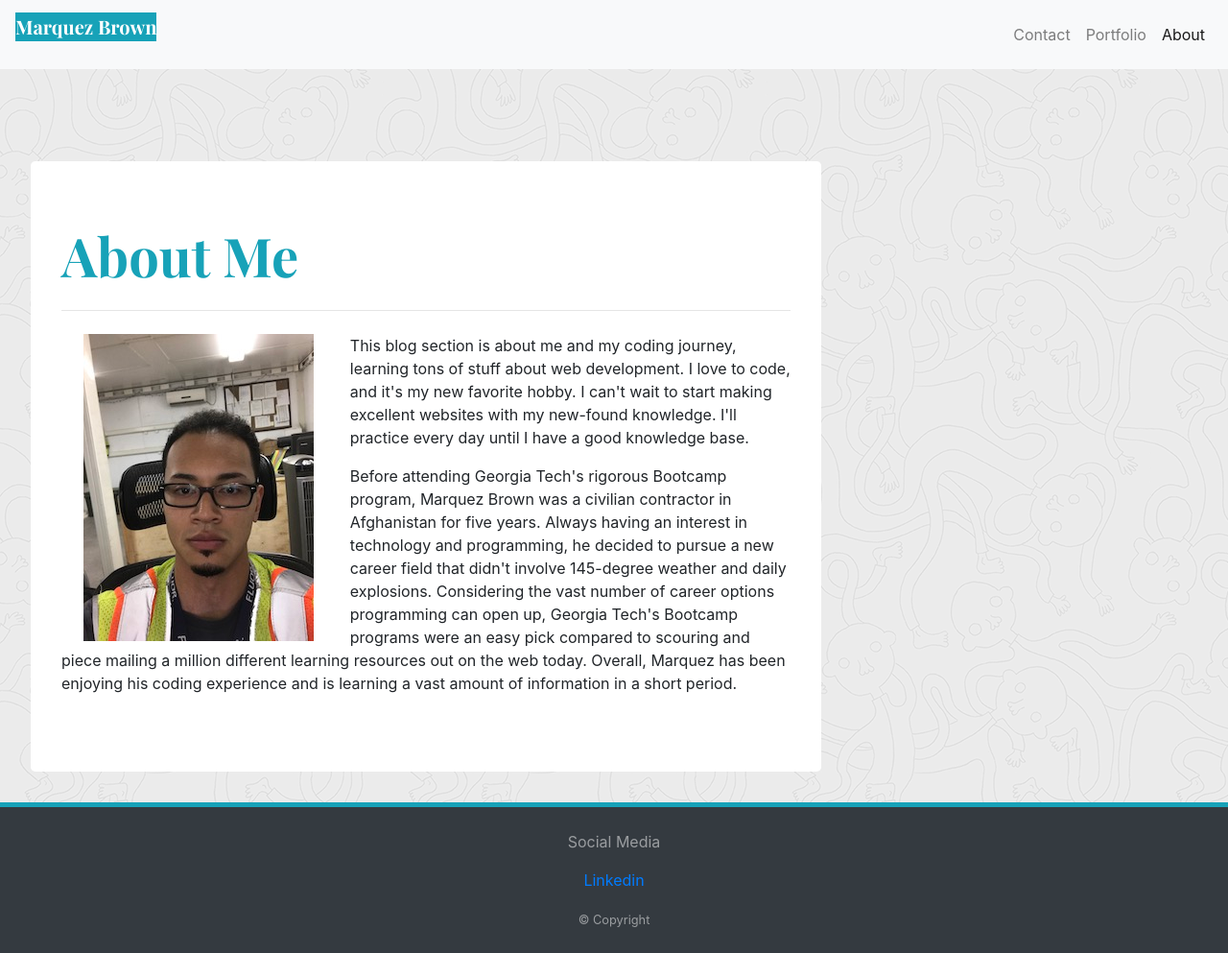
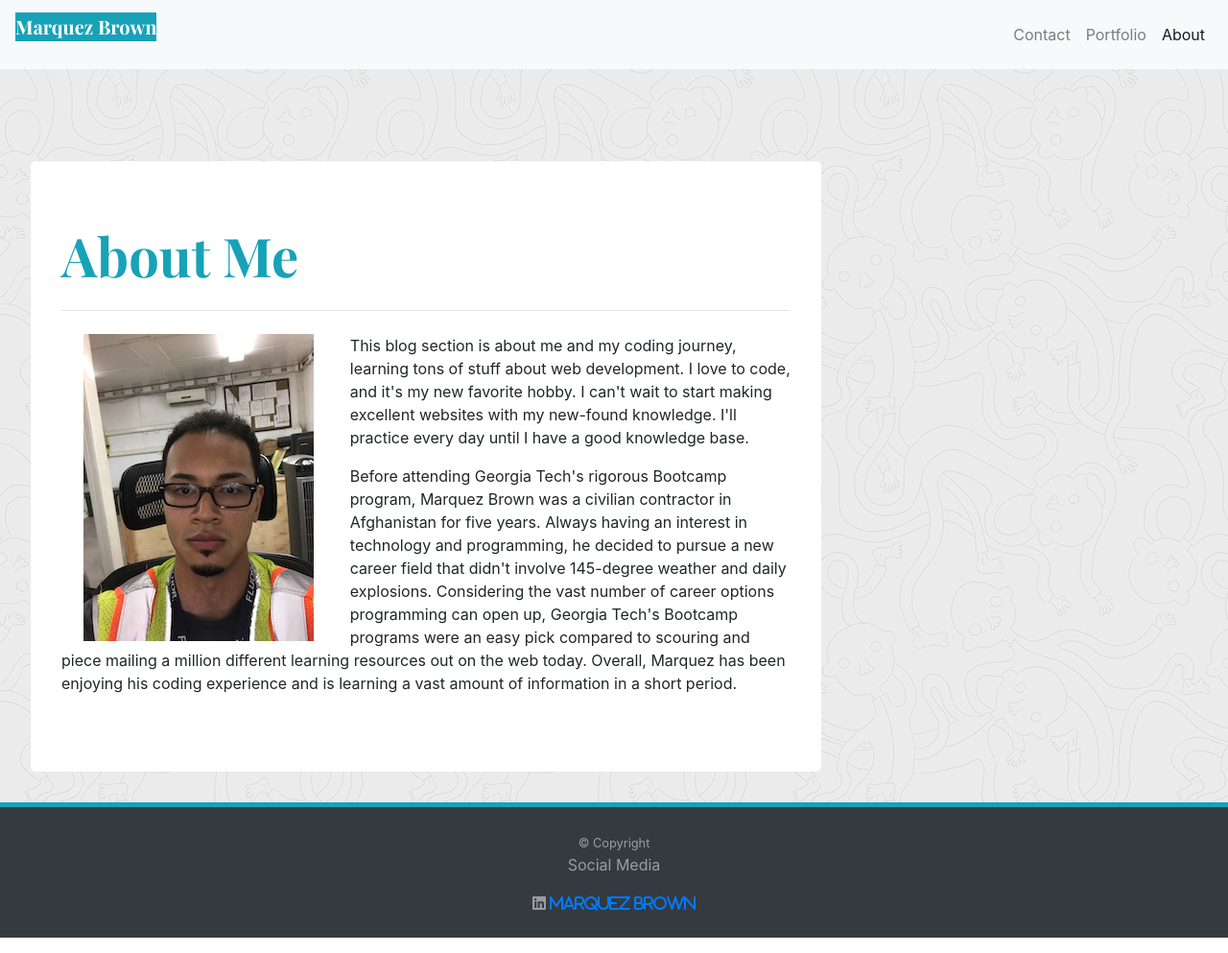
Before and after one commit to Marquez-Brown/MB-Portfolio, a plain HTML site: page index.html in a window 1280 px wide. Shown: the whole page at 96% size. Drawn offline with nearby package versions, Linux system fonts and the light colour scheme.

Commit message:
added linked in icon to footer, comments and link to fontawesome

```diff
--- a/index.html
+++ b/index.html
@@ -11,6 +11,7 @@
         <script src="https://code.jquery.com/jquery-3.5.1.slim.min.js" integrity="sha384-DfXdz2htPH0lsSSs5nCTpuj/zy4C+OGpamoFVy38MVBnE+IbbVYUew+OrCXaRkfj" crossorigin="anonymous"></script>
 <script src="https://cdn.jsdelivr.net/npm/bootstrap@4.5.3/dist/js/bootstrap.bundle.min.js" integrity="sha384-ho+j7jyWK8fNQe+A12Hb8AhRq26LrZ/JpcUGGOn+Y7RsweNrtN/tE3MoK7ZeZDyx" crossorigin="anonymous"></script>
 <link rel="preconnect" href="https://fonts.gstatic.com">
+<script src="https://kit.fontawesome.com/833af7409e.js" crossorigin="anonymous"></script>
 <link href="https://fonts.googleapis.com/css2?family=Playfair+Display:wght@700&display=swap" rel="stylesheet">
 <link rel="stylesheet" href="style.css">
     </head>
@@ -61,14 +62,17 @@
                 </div>
             </div>
         </div>
+        <!-- footer -->
         <footer id="sticky-footer" class="py-4 bg-dark text-white-50">
           <div class="container text-center">
+            <small>&copy Copyright</small>
             <div class="row">
               <div class="col-md-12">
-              <div class="pull-right">
                 <p>Social Media</p>
-                <p><a href="httpswww.linkedin.com/in/marquezbrown">Linkedin</a></p>
-                <small>&copy Copyright</small>
+                 <i class="fab fa-linkedin">
+                   <a href="https://www.linkedin.com/in/marquezbrown/"> Marquez Brown
+                  </a>
+                </i>
               </div>
             </div>
             </div>
```
Also changed, not shown: contact.html (+8 -9 lines), portfolio.html (+8 -4 lines).
